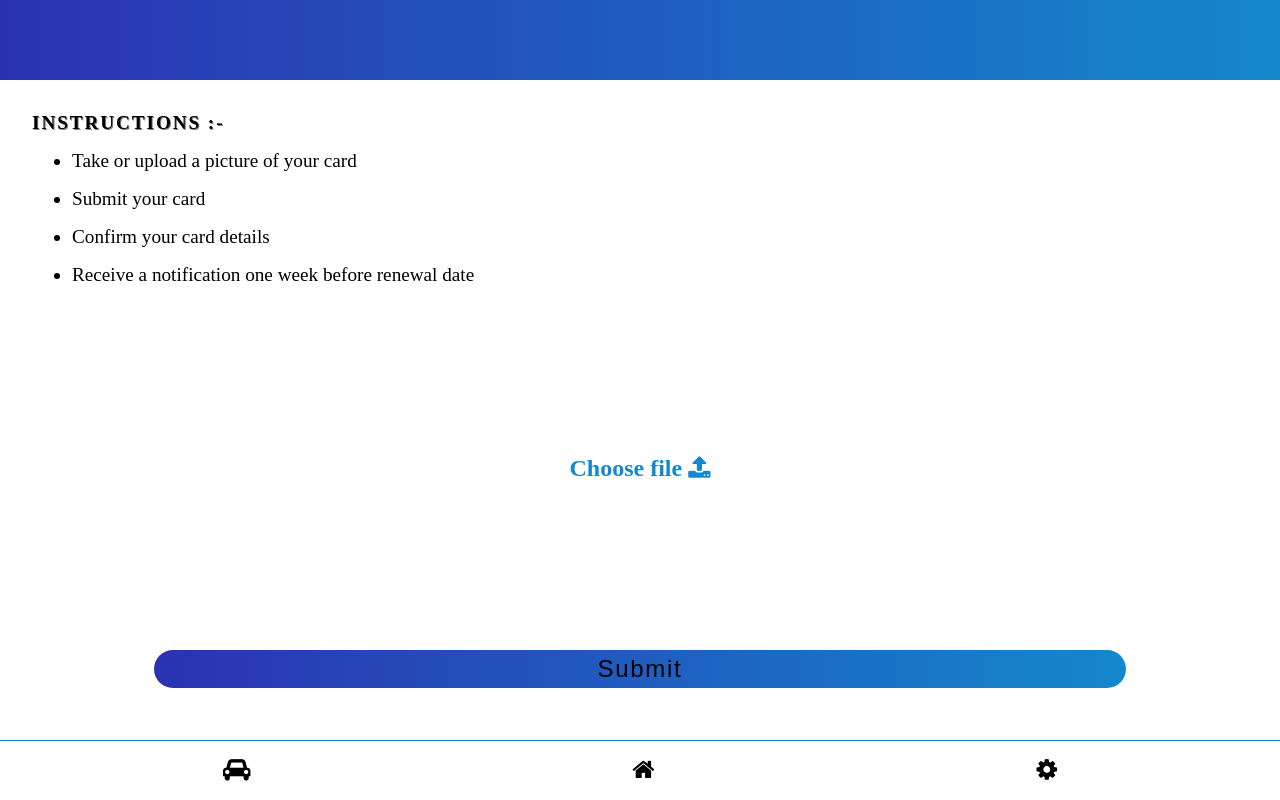
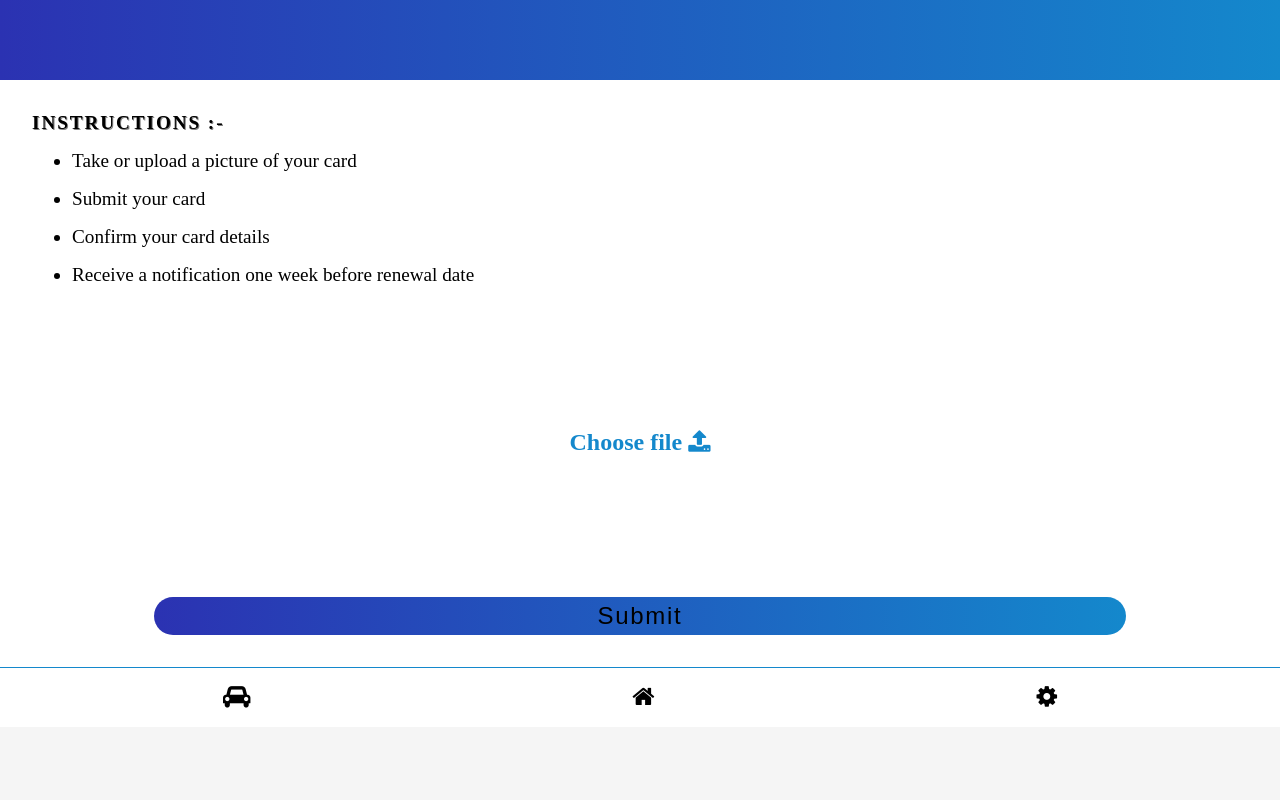
Before and after one commit to Maher9596/mulkiya-web, a React (Create React App) app: page / in a window 1280 px wide. Built offline with nearby package versions, Linux system fonts and the light colour scheme.

Commit message:
added footer

```diff
--- a/src/App.css
+++ b/src/App.css
@@ -13,6 +13,11 @@ h1, p {
     background: -webkit-linear-gradient(to right, #2B32B2, #1488CC);
     background: linear-gradient(to right, #2B32B2, #1488CC);
     height: 10vh;
+}
+
+.footer {
+    height: 10vh;
+    background: whitesmoke;
 }
 
 .container {
--- a/src/App.js
+++ b/src/App.js
@@ -17,6 +17,7 @@ function App() {
           <Route path ="/settings"><Settings /></Route>
         </Switch>
         <Navbar />
+        <div className="footer"></div>
     </div>
   </>
   );
```
